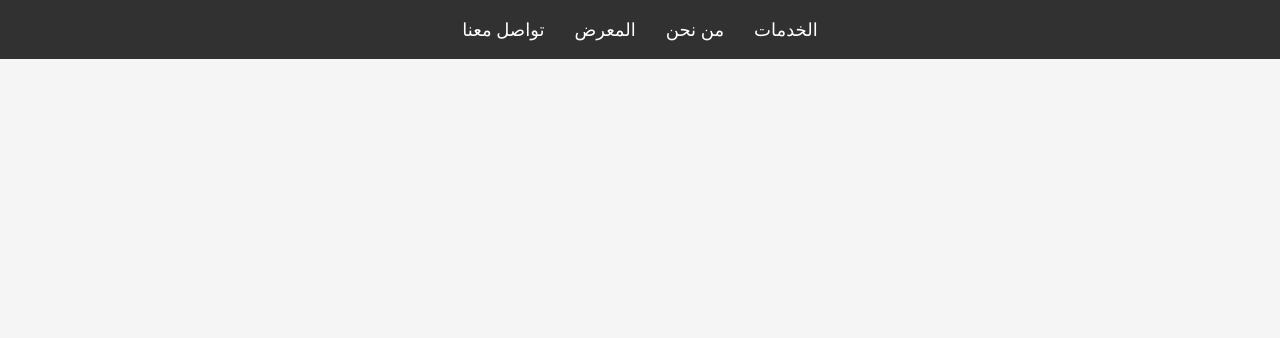
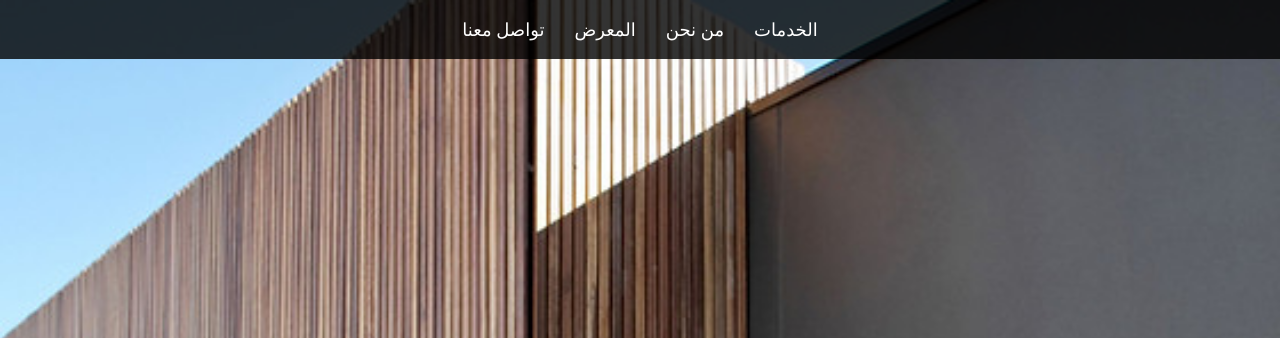
Before and after one commit to mohamedHanafi88/goldnbond-site, a plain HTML site: page index.html in a window 1280 px wide. Shown: the top 338 px of the page. Drawn offline with Linux system fonts and the light colour scheme.

Commit message:
Update index.html

```diff
--- a/index.html
+++ b/index.html
@@ -19,7 +19,7 @@
     }
 
     header {
-      background: url('header.jpg') center/cover no-repeat;
+      background: url('162fb6de9543f94e423f980cf545bef8.jpg') center/cover no-repeat;
       height: 100vh;
       display: flex;
       flex-direction: column;
```
